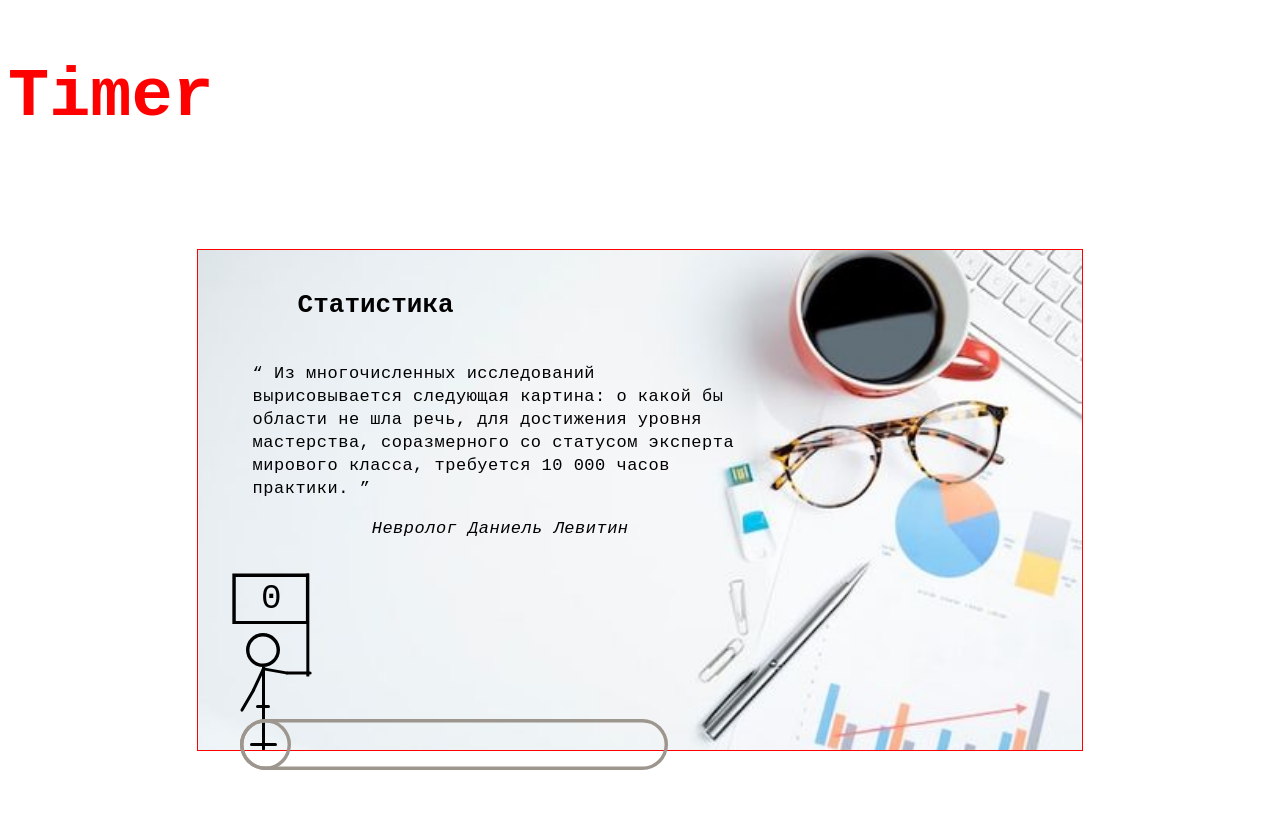
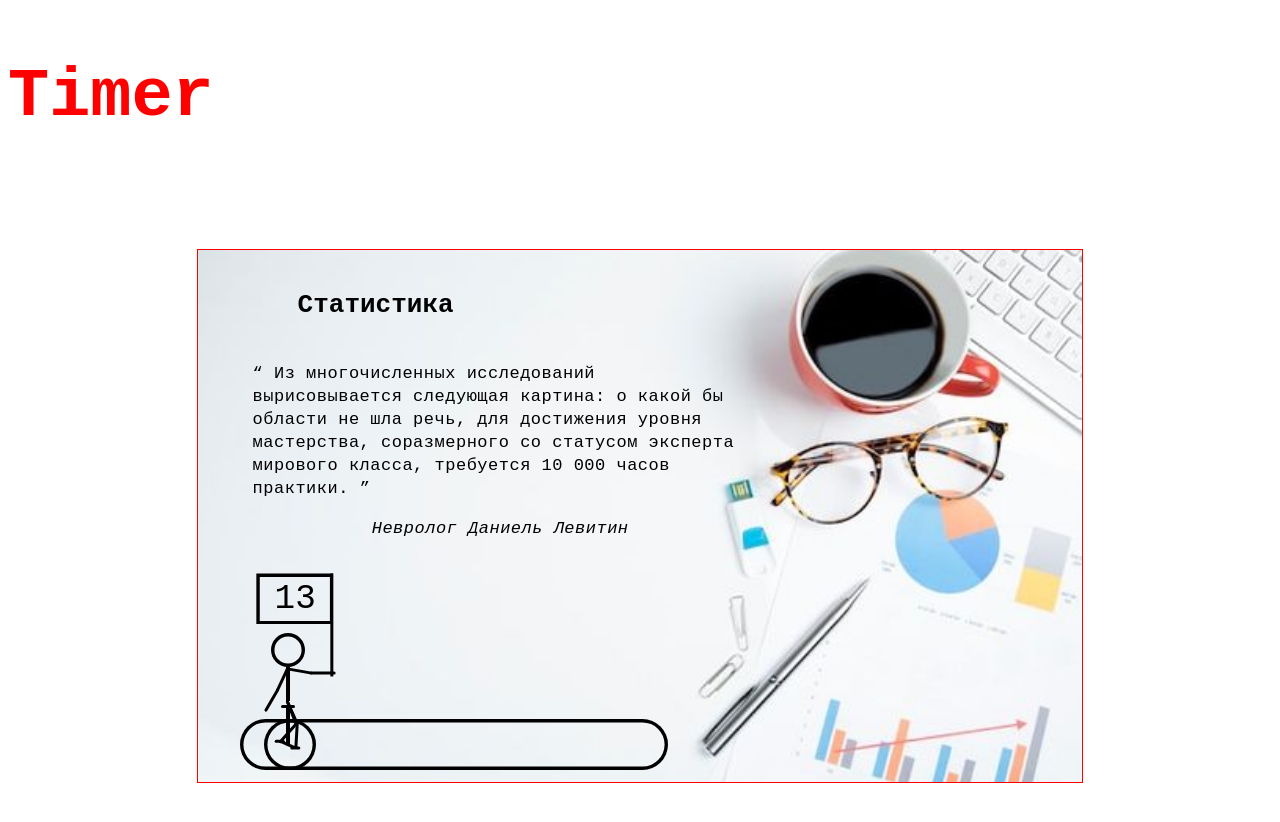
Before and after one commit to VNeskoromnaya/timer_for_tasks, a website built with Parcel: page index.html in a window 1280 px wide. Built offline with nearby package versions, Linux system fonts and the light colour scheme; data requests are answered from the project's data file.

Commit message:
completed statistics module

```diff
--- a/assets/styles/style.css
+++ b/assets/styles/style.css
@@ -1,4 +1,3 @@
-
 h1 {
 	color: red;
 }
@@ -13,8 +12,9 @@ h1 {
 	border: 1px solid red;
 	margin: 100px auto;
 	width: 70%;
-    height: 500px;
+	min-height: 500px;
 	background: no-repeat center/100% url('../img/secondSlide.jpg');
+	background-size: cover;
 	position: static;
 }
 
@@ -29,9 +29,11 @@ h1 {
 blockquote::before {
 	content: open-quote;
 }
+
 blockquote::after {
 	content: close-quote;
 }
+
 blockquote {
 	quotes: "“" "”" "‘" "’";
 }
@@ -54,10 +56,13 @@ figcaption {
 	--bg: #f1f1f1;
 	--fg: #171717;
 }
-body, input {
+
+body,
+input {
 	/* color: var(--fg); */
 	font: 1em/1.5 "B612 Mono", monospace;
 }
+
 /* body {
 	background: var(--bg);
 	display: flex;
@@ -68,7 +73,7 @@ form {
 	/* margin: auto; */
 	margin: 0 40px;
 	position: relative;
-    z-index:10;
+	z-index: 10;
 	/* width: 400px; */
 	width: 12.5em;
 	bottom: 10px;
@@ -80,9 +85,11 @@ form {
 .unicycle__pedal-arms {
 	position: relative;
 }
+
 .unicycle {
 	margin-top: 5.5em;
 }
+
 .unicycle__wheel {
 	background: transparent;
 	border-radius: 0.75em;
@@ -93,7 +100,10 @@ form {
 	height: 1.5em;
 	-webkit-appearance: none;
 	appearance: none;
+	border-color: #000000 !important;
+	color: #000 !important;
 }
+
 .unicycle__wheel::-webkit-slider-thumb {
 	background: transparent;
 	border: 0;
@@ -105,6 +115,7 @@ form {
 	-webkit-appearance: none;
 	appearance: none;
 }
+
 .unicycle__wheel::-moz-range-thumb {
 	background: transparent;
 	border: 0;
@@ -114,6 +125,7 @@ form {
 	width: 1.5em;
 	height: 1.5em;
 }
+
 .unicycle__marker,
 .unicycle__right-arm,
 .unicycle__right-lower-arm,
@@ -128,6 +140,7 @@ form {
 .unicycle__pedal {
 	position: absolute;
 }
+
 .unicycle__marker {
 	/* JS will control the variables */
 	--pedalRot: 0deg;
@@ -141,22 +154,28 @@ form {
 	height: 4em;
 	z-index: -1;
 }
-.unicycle__marker > div {
+
+.unicycle__marker>div {
 	margin: auto;
 }
+
 .unicycle__marker .unicycle__rider-body {
 	height: 1em;
 	margin-bottom: 0.1em;
 }
-.unicycle__rider-head, .unicycle__flag {
+
+.unicycle__rider-head,
+.unicycle__flag {
 	box-shadow: 0 0 0 0.1em inset;
 }
+
 .unicycle__rider-head {
 	border-radius: 50%;
 	width: 1em;
 	height: 1em;
 }
-.unicycle__rider-head ~ div,
+
+.unicycle__rider-head~div,
 .unicycle__right-arm,
 .unicycle__right-lower-arm,
 .unicycle__left-arm,
@@ -169,6 +188,7 @@ form {
 .unicycle__pedal {
 	background: currentColor;
 }
+
 .unicycle__rider-body,
 .unicycle__right-arm,
 .unicycle__right-lower-arm,
@@ -182,6 +202,7 @@ form {
 .unicycle__bar {
 	width: 0.1em;
 }
+
 .unicycle__right-lower-arm,
 .unicycle__left-lower-arm,
 .unicycle__right-leg,
@@ -193,6 +214,7 @@ form {
 .unicycle__pedal {
 	border-radius: 0.05em;
 }
+
 .unicycle__right-arm,
 .unicycle__right-lower-arm,
 .unicycle__left-arm,
@@ -203,6 +225,7 @@ form {
 .unicycle__left-lower-leg {
 	transform-origin: 50% 0.05em;
 }
+
 .unicycle__right-lower-arm,
 .unicycle__left-lower-arm,
 .unicycle__right-leg,
@@ -211,6 +234,7 @@ form {
 .unicycle__left-lower-leg {
 	top: calc(100% - 0.05em);
 }
+
 .unicycle__right-arm,
 .unicycle__right-lower-arm,
 .unicycle__left-arm,
@@ -219,74 +243,92 @@ form {
 .unicycle__left-leg {
 	height: 0.75em;
 }
+
 .unicycle__right-lower-leg,
 .unicycle__left-lower-leg {
 	height: 0.78em;
 }
+
 .unicycle__right-arm {
 	transform: rotate(-80deg);
 }
+
 .unicycle__right-lower-arm {
 	transform: rotate(-10deg);
 }
+
 .unicycle__left-arm {
 	transform: rotate(25deg);
 }
+
 .unicycle__left-lower-arm {
 	transform: rotate(5deg);
 }
+
 .unicycle__right-leg {
 	transform: rotate(var(--rightLegRot));
 }
+
 .unicycle__right-lower-leg {
 	transform: rotate(var(--rightLowerLegRot));
 }
+
 .unicycle__left-leg {
 	transform: rotate(var(--leftLegRot));
 }
+
 .unicycle__left-lower-leg {
 	transform: rotate(var(--leftLowerLegRot));
 }
+
 .unicycle__flag-pole {
 	height: 3em;
 	bottom: 0;
 	transform: rotate(90deg);
 	transform-origin: 50% calc(100% - 0.1em);
 }
+
 .unicycle__flag {
 	right: 0;
 	text-align: center;
 	width: 2.25em;
 	height: 1.5em;
 }
+
 .unicycle__seat,
 .unicycle__pedal-arms {
 	height: 0.1em;
 }
+
 .unicycle__seat {
 	display: flex;
 	justify-content: center;
 	align-items: flex-end;
 	width: 0.4em;
 }
+
 .unicycle__bar {
 	border-radius: 0 0 0.05em 0.05em;
 	height: 1.1em;
 }
+
 .unicycle__pedal-arms {
 	top: -0.1em;
 	width: 0.5em;
 	transform: rotate(var(--pedalRot));
 }
+
 .unicycle__pedal {
 	top: 0;
 	width: 0.3em;
 	height: 0.1em;
 	transform: rotate(calc(var(--pedalRot) * -1));
 }
+
 .unicycle__pedal:first-child {
 	left: -0.15em;
 }
+
 .unicycle__pedal:last-child {
 	right: -0.15em;
 }
--- a/db.json
+++ b/db.json
@@ -4,30 +4,63 @@
       "id": 1,
       "date": "20.10.2022",
       "posts": [
-        {"id":1,
+        {
+          "id": 1,
           "date": "20.10.2022",
           "task": "do it",
-          "time": "00:10:20"},
-        {"id":2,
+          "time": "00:10:20"
+        },
+        {
+          "id": 2,
           "date": "20.10.2022",
           "task": "do it -2",
-          "time": "00:40:25"},
-        {"id":3,
+          "time": "00:40:25"
+        },
+        {
+          "id": 3,
           "date": "20.10.2022",
           "task": "do it -3",
-          "time": "01:25:05"}
+          "time": "01:25:05"
+        }
       ],
       "total": 5
     },
     {
       "id": 2,
       "date": "21.10.2022",
-      "posts": [{
-        "id":1,
+      "posts": [
+        {
+          "id": 1,
           "date": "21.10.2022",
           "task": "do it",
           "time": "02:43:27"
-      }]
+        }
+      ]
+    },
+    {
+      "id": 1,
+      "date": "22.10.2022",
+      "posts": [
+        {
+          "id": 1,
+          "date": "22.10.2022",
+          "task": "do it",
+          "time": "03:10:20"
+        },
+        {
+          "id": 2,
+          "date": "22.10.2022",
+          "task": "do it -2",
+          "time": "00:55:25"
+        },
+        {
+          "id": 3,
+          "date": "22.10.2022",
+          "task": "do it -3",
+          "time": "04:00:05"
+        }
+      ],
+      "total": 5
     }
   ],
   "comments": [
--- a/index.html
+++ b/index.html
@@ -18,7 +18,9 @@
       <h2 class="title">Статистика</h2>
       <figure class="quote">
         <blockquote>
-          Из многочисленных исследований вырисовывается следующая картина: о какой бы области не шла речь, для достижения уровня мастерства, соразмерного со статусом эксперта мирового класса, требуется 10 000 часов практики.
+          Из многочисленных исследований вырисовывается следующая картина: о какой бы области не шла речь, для
+          достижения уровня мастерства, соразмерного со статусом эксперта мирового класса, требуется 10 000 часов
+          практики.
         </blockquote>
         <figcaption>
           Невролог Даниель Левитин
@@ -27,7 +29,7 @@
 
       <form>
         <div id="unicycle1" class="unicycle">
-          <input type="range" class="unicycle__wheel" name="unicycle" min="0" max="10000" value="0">
+          <input type="range" class="unicycle__wheel" name="unicycle" min="0" max="200" value="0" disabled>
           <div class="unicycle__marker">
             <div class="unicycle__rider-head"></div>
             <div class="unicycle__rider-body">
@@ -68,7 +70,7 @@
 
   </div>
 
-  <!-- <script type="module" src="./script/flag.js"></script> -->
+  <script type="module" src="./script/flag.js"></script>
   <script type="module" src="./script/app.js"></script>
 </body>
 
--- a/package.json
+++ b/package.json
@@ -19,6 +19,7 @@
   },
   "homepage": "https://github.com/VNeskoromnaya/timer_for_tasks#readme",
   "devDependencies": {
+    "parcel": "^2.7.0",
     "sass": "^1.55.0"
   },
   "dependencies": {
--- a/script/app.js
+++ b/script/app.js
@@ -1,11 +1,6 @@
-import moment from "moment";
-window.moment = moment;
-const chart = require("chart.js");
-
 import { displayTimeStatistics } from "./flag";
 
 document.addEventListener("DOMContentLoaded", () => {
-  let unicycle = new UnicycleRangeSlider("#unicycle1");
   console.log("test");
   displayTimeStatistics();
 });
--- a/script/flag.js
+++ b/script/flag.js
@@ -28,12 +28,17 @@ function getTotalHours(data) {
     }
   }
   console.log(totalSeconds);
-  return Math.round(totalSeconds / 60);
+  return Math.round(totalSeconds / 3600);
 }
+
+
 
 // функция 3: эта функция выводит значение на UI
 function updateUIControls(totalHours) {
   // ничего не возвращает
+  let inputWheel = document.querySelector(`#unicycle1 input[type=range]`);
+  inputWheel.value = totalHours;
+  let unicycle = new UnicycleRangeSlider("#unicycle1");
 }
 
 // функция 4
@@ -50,9 +55,6 @@ class UnicycleRangeSlider {
     this.flag = document.querySelector(`${el} .unicycle__flag`);
 
     this.updateBodyPos();
-    this.wheel.addEventListener("input", () => {
-      this.updateBodyPos();
-    });
   }
   updateBodyPos() {
     let max = this.wheel.max,
```
Also changed, not shown: assets/db.json (deleted, +0 -9 lines), 1 other file. Lines whose indentation alone changed are shown as unchanged.
